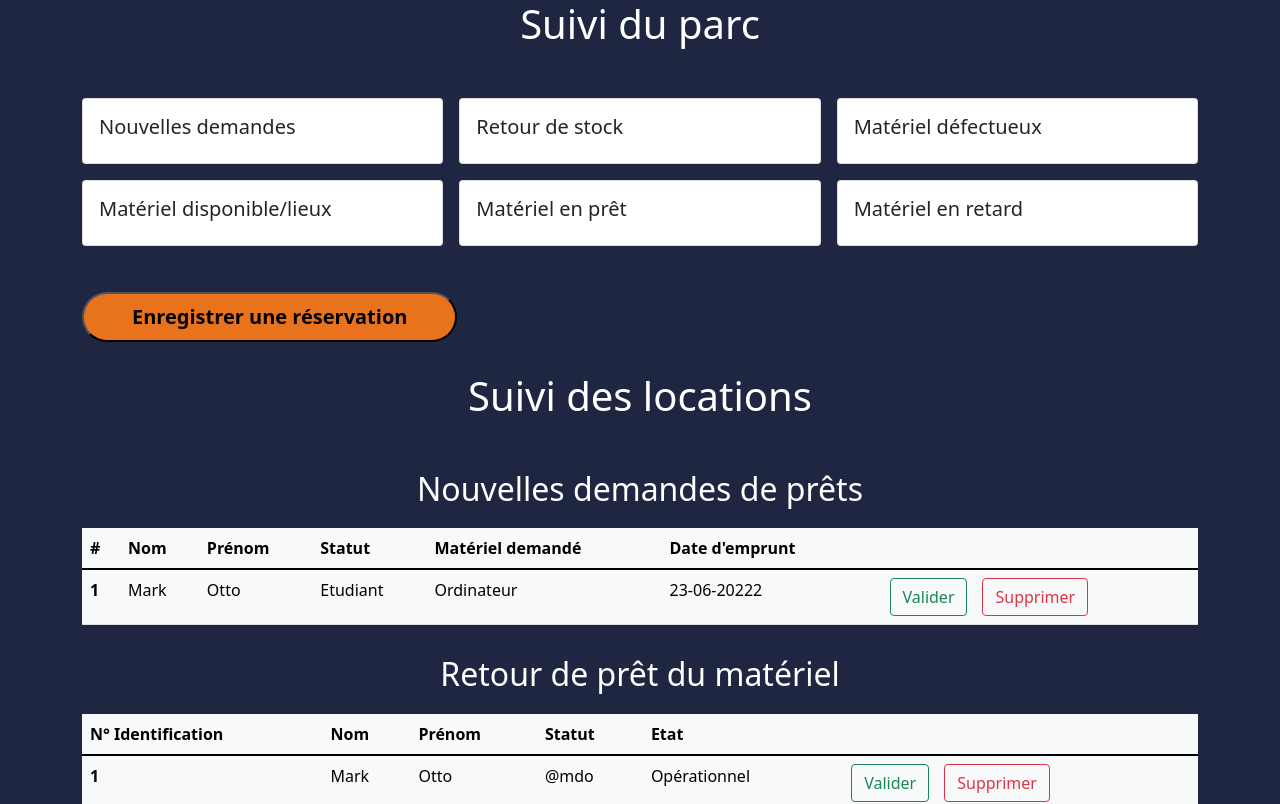
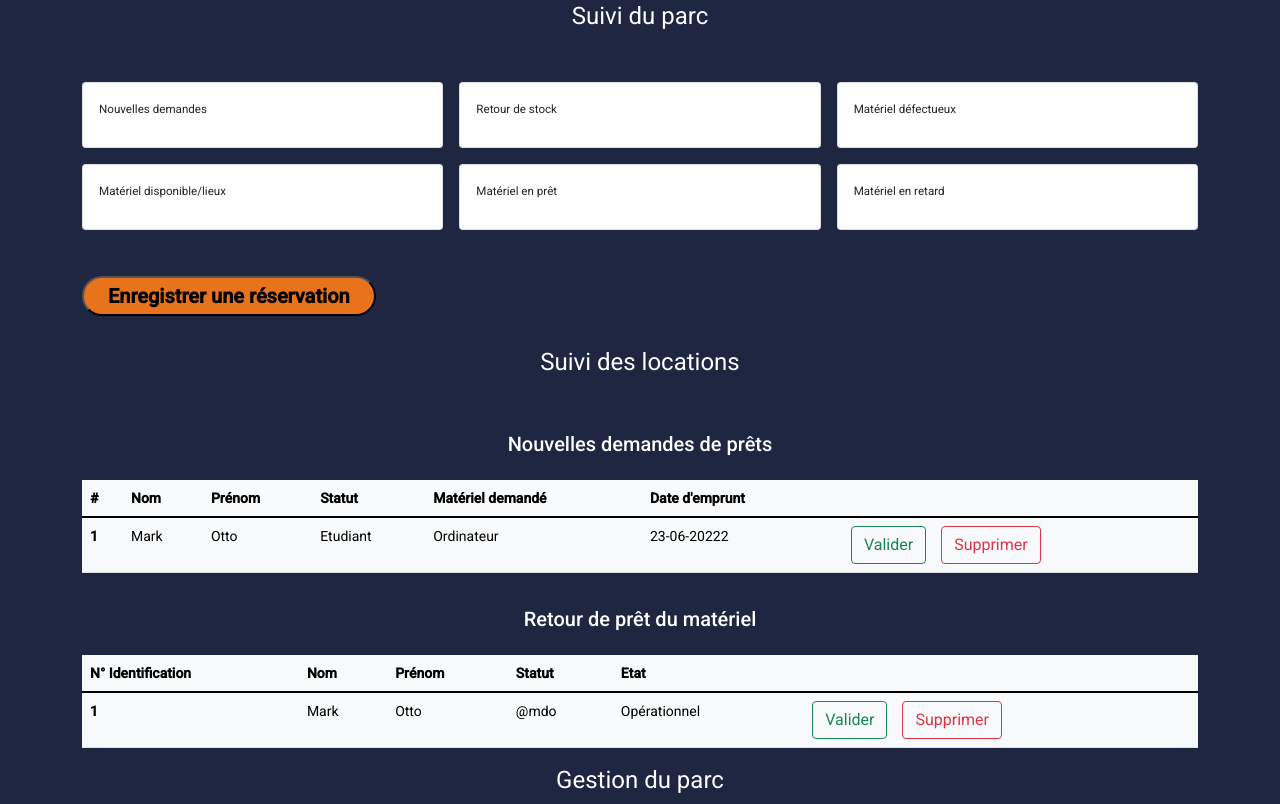
Before and after one commit to Corentin-57/LocMnsAngular, an Angular app: page / in a window 1280 px wide. Shown: the top 804 px of the page. Built offline with nearby package versions, Linux system fonts and the light colour scheme.

Commit message:
page-connexion/header/gestionnaire

```diff
--- a/angular.json
+++ b/angular.json
@@ -31,6 +31,7 @@
               "src/assets"
             ],
             "styles": [
+              "./node_modules/@angular/material/prebuilt-themes/indigo-pink.css",
               "src/styles.scss"
             ],
             "scripts": []
@@ -99,6 +100,7 @@
               "src/assets"
             ],
             "styles": [
+              "./node_modules/@angular/material/prebuilt-themes/indigo-pink.css",
               "src/styles.scss"
             ],
             "scripts": []
--- a/package.json
+++ b/package.json
@@ -11,10 +11,12 @@
   "private": true,
   "dependencies": {
     "@angular/animations": "~13.1.0",
+    "@angular/cdk": "^13.3.7",
     "@angular/common": "~13.1.0",
     "@angular/compiler": "~13.1.0",
     "@angular/core": "~13.1.0",
     "@angular/forms": "~13.1.0",
+    "@angular/material": "^13.3.7",
     "@angular/platform-browser": "~13.1.0",
     "@angular/platform-browser-dynamic": "~13.1.0",
     "@angular/router": "~13.1.0",
--- a/src/app/page-gestionnaire/page-gestionnaire.component.html
+++ b/src/app/page-gestionnaire/page-gestionnaire.component.html
@@ -1,6 +1,7 @@
 <div class="page-gestionnaire">
 
     <h1>Suivi du parc</h1>
+
 
     <div class="container">
         <div class="row g-3">
@@ -58,7 +59,7 @@
             </div>
         </div>
 
-        <button class="btnEnregistrer btn-lg px-5 " type="submit">Enregistrer une réservation</button>
+        <button class="btnEnregistrer btn-lg px-4" type="submit" href="#">Enregistrer une réservation</button>
 
         <div class="titre">
             <h1>Suivi des locations</h1>
@@ -156,6 +157,7 @@
     </div>
 
 
+
 </div>
 
 <app-footer></app-footer>
--- a/src/index.html
+++ b/src/index.html
@@ -6,10 +6,13 @@
   <base href="/">
   <meta name="viewport" content="width=device-width, initial-scale=1">
   <link rel="icon" type="image/x-icon" href="favicon.ico">
+  <link href="https://fonts.googleapis.com/css2?family=Roboto:wght@300;400;500&display=swap" rel="stylesheet">
+  <link href="https://fonts.googleapis.com/icon?family=Material+Icons" rel="stylesheet">
   <link rel="stylesheet" href="https://cdn.jsdelivr.net/npm/bootstrap@5.1.3/dist/css/bootstrap.min.css">
   <script defer src="https://cdn.jsdelivr.net/npm/bootstrap@5.1.3/dist/js/bootstrap.min.js"></script>
+  <link rel="preconnect" href="https://fonts.gstatic.com">
 </head>
-<body>
+<body class="mat-typography">
   <app-root></app-root>
 </body>
 </html>
--- a/src/styles.scss
+++ b/src/styles.scss
@@ -2,3 +2,6 @@
     background-color: #1F2641 ;
     border: none;
 }
+
+html, body { height: 100%; }
+body { margin: 0; font-family: Roboto, "Helvetica Neue", sans-serif; }
```
Also changed, not shown: src/app/app.module.ts (+6 -1 lines), 1 other file (tests, documents, lock files or other folders).
